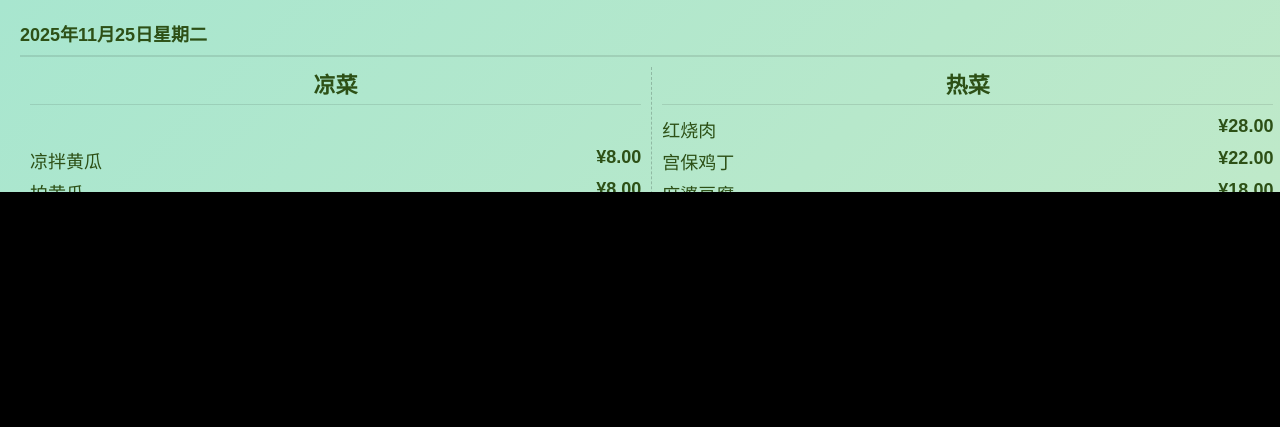
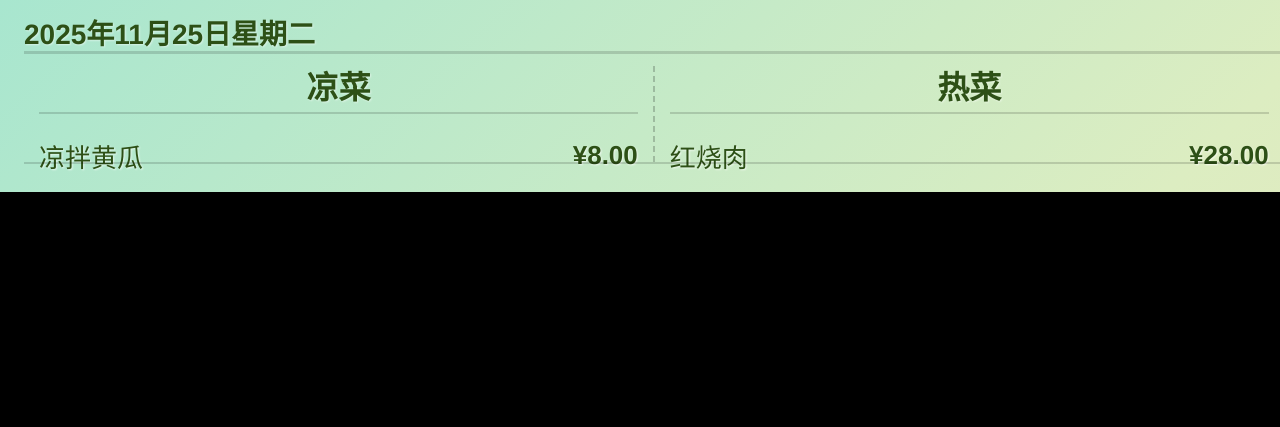
Before and after one commit to ymkfssy/canteen-menu-system, a website: page public/index.html in a window 1280 px wide. Shown: the top 427 px of the page. Drawn offline with Linux system fonts and the light colour scheme; no server answers.

Commit message:
Refactor display styles for 3200x192 resolution

```diff
--- a/public/assets/styles/display.css
+++ b/public/assets/styles/display.css
@@ -1,14 +1,16 @@
-/* 前台显示样式 */
+/* 前台显示样式 - 针对3200×192分辨率优化 */
 * {
     margin: 0;
     padding: 0;
     box-sizing: border-box;
-    font-family: 'Microsoft YaHei', sans-serif;
+    font-family: 'Microsoft YaHei', 'PingFang SC', 'Helvetica Neue', Arial, sans-serif;
 }
 
 body {
     background-color: #000;
     overflow: hidden;
+    width: 3200px;
+    height: 192px;
 }
 
 .display-screen {
@@ -16,30 +18,49 @@ body {
     height: 192px;
     overflow: hidden;
     position: relative;
-    padding: 10px 20px;
+    padding: 12px 24px;
     display: flex;
     flex-direction: column;
 }
 
-/* 主题样式 */
+/* 优化后的四季主题样式 */
 .spring-theme {
-    background: linear-gradient(135deg, #a8e6cf 0%, #dcedc1 100%);
+    background: linear-gradient(135deg,
+        #a8e6cf 0%,
+        #dcedc1 40%,
+        #ffd3b6 100%);
     color: #2d5016;
+    text-shadow: 1px 1px 2px rgba(255,255,255,0.5);
 }
 
 .summer-theme {
-    background: linear-gradient(135deg, #4fc3f7 0%, #29b6f6 100%);
+    background: linear-gradient(135deg,
+        #4fc3f7 0%,
+        #29b6f6 30%,
+        #81d4fa 70%,
+        #b3e5fc 100%);
     color: #01579b;
+    text-shadow: 1px 1px 2px rgba(255,255,255,0.5);
 }
 
 .autumn-theme {
-    background: linear-gradient(135deg, #ffb74d 0%, #ff9800 100%);
+    background: linear-gradient(135deg,
+        #ffb74d 0%,
+        #ff9800 30%,
+        #ffcc80 70%,
+        #ffe0b2 100%);
     color: #5d4037;
+    text-shadow: 1px 1px 2px rgba(255,255,255,0.5);
 }
 
 .winter-theme {
-    background: linear-gradient(135deg, #bbdefb 0%, #90caf9 100%);
+    background: linear-gradient(135deg,
+        #bbdefb 0%,
+        #90caf9 30%,
+        #e3f2fd 70%,
+        #f3e5f5 100%);
     color: #0d47a1;
+    text-shadow: 1px 1px 2px rgba(255,255,255,0.5);
 }
 
 /* 头部样式 */
@@ -47,34 +68,37 @@ body {
     display: flex;
     justify-content: space-between;
     align-items: center;
-    padding: 5px 0;
-    border-bottom: 2px solid rgba(0,0,0,0.1);
-    margin-bottom: 10px;
+    padding: 8px 0;
+    border-bottom: 3px solid rgba(0,0,0,0.15);
+    margin-bottom: 12px;
+    height: 42px;
 }
 
 .date-display {
-    font-size: 18px;
+    font-size: 28px;
     font-weight: bold;
 }
 
 .canteen-name {
-    font-size: 24px;
+    font-size: 36px;
     font-weight: bold;
+    text-align: center;
 }
 
 /* 菜单容器 */
 .menu-container {
     display: flex;
-    height: 100%;
+    height: calc(100% - 42px - 30px); /* 减去头部和底部高度 */
     flex: 1;
 }
 
 .menu-category {
     flex: 1;
-    padding: 0 10px;
-    border-right: 1px dashed rgba(0,0,0,0.2);
+    padding: 0 15px;
+    border-right: 2px dashed rgba(0,0,0,0.2);
     display: flex;
     flex-direction: column;
+    justify-content: flex-start;
 }
 
 .menu-category:last-child {
@@ -82,12 +106,16 @@ body {
 }
 
 .category-title {
-    font-size: 22px;
+    font-size: 32px;
     font-weight: bold;
-    margin-bottom: 8px;
+    margin-bottom: 12px;
     text-align: center;
-    padding-bottom: 5px;
-    border-bottom: 1px solid rgba(0,0,0,0.1);
+    padding-bottom: 8px;
+    border-bottom: 2px solid rgba(0,0,0,0.15);
+    height: 48px;
+    display: flex;
+    align-items: center;
+    justify-content: center;
 }
 
 .menu-items {
@@ -95,25 +123,40 @@ body {
     display: flex;
     flex-direction: column;
     justify-content: center;
+    padding: 5px 0;
 }
 
 .menu-item {
-    font-size: 18px;
-    margin: 3px 0;
+    font-size: 26px;
+    margin: 6px 0;
     display: flex;
     justify-content: space-between;
+    align-items: center;
+    height: 36px;
+}
+
+.item-name {
+    flex: 1;
+    text-align: left;
+    font-weight: 500;
 }
 
 .item-price {
     font-weight: bold;
+    text-align: right;
+    min-width: 120px;
 }
 
 /* 底部样式 */
 .footer {
+    height: 30px;
     text-align: right;
     padding-top: 5px;
-    border-top: 1px solid rgba(0,0,0,0.1);
-    font-size: 14px;
+    border-top: 2px solid rgba(0,0,0,0.15);
+    font-size: 20px;
+    display: flex;
+    align-items: center;
+    justify-content: flex-end;
 }
 
 /* 加载状态 */
@@ -121,3 +164,24 @@ body {
     opacity: 0.7;
     pointer-events: none;
 }
+
+/* 空状态提示 */
+.empty-message {
+    font-size: 24px;
+    text-align: center;
+    color: rgba(0,0,0,0.5);
+    font-style: italic;
+}
+
+/* 特殊效果 - 为菜单项添加轻微阴影增强可读性 */
+.menu-item {
+    text-shadow: 1px 1px 2px rgba(255,255,255,0.7);
+}
+
+/* 响应式调整 - 确保在3200px宽度下正常显示 */
+@media (max-width: 3200px) {
+    body {
+        width: 3200px;
+        overflow-x: hidden;
+    }
+}
```
